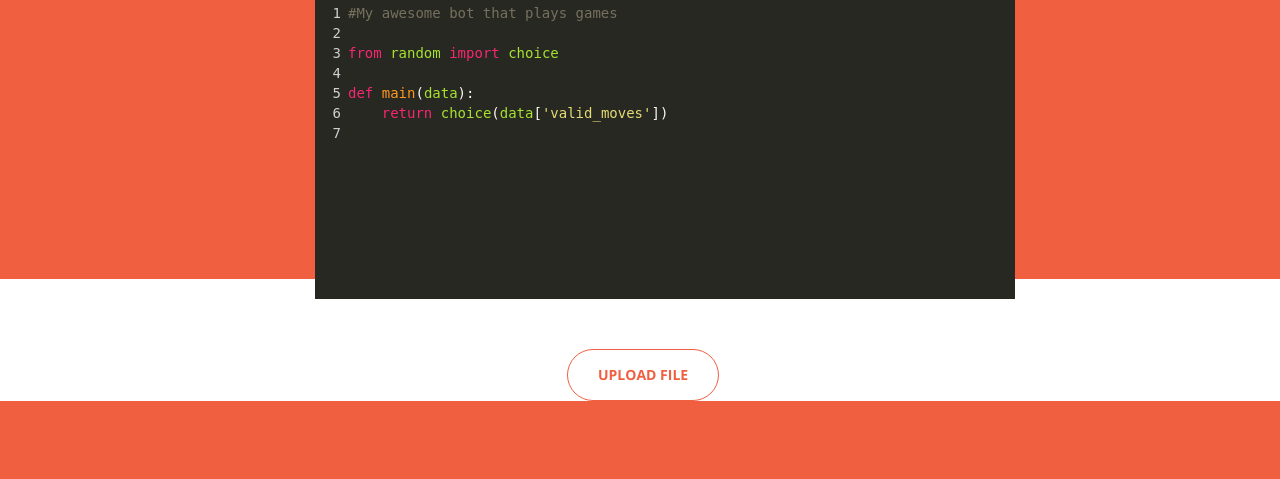
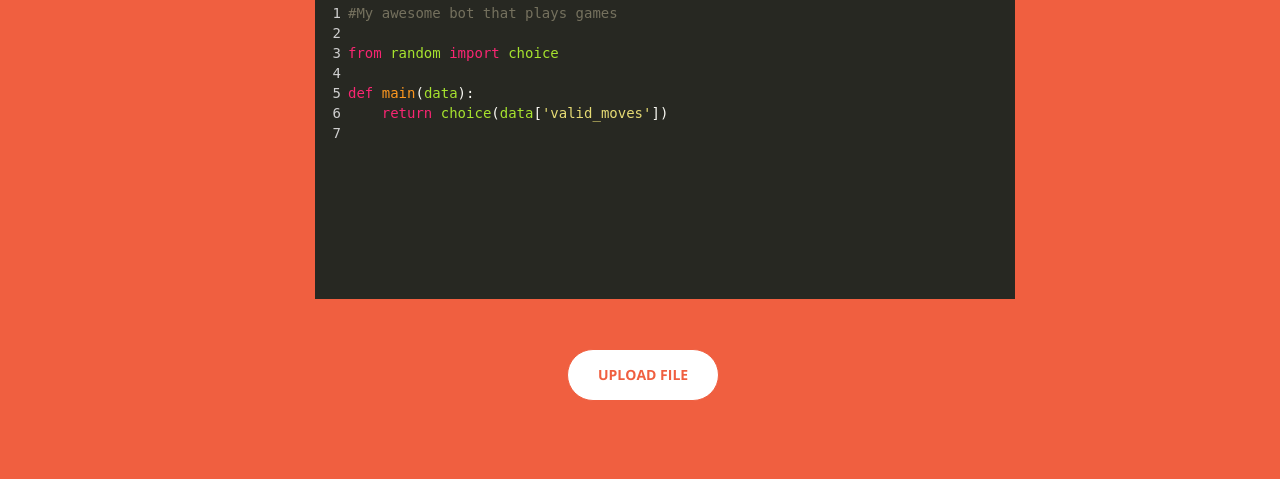
Before and after one commit to TristanWiley/Botler, a Flask app: page /upload in a window 1280 px wide. Shown: the part 521-1000 px from the top of the page. Before the commit the page ends 922 px from the top, so only its background shows below. Run offline with Flask 2, Linux system fonts and the light colour scheme; some libraries are stand-ins or nearby versions.

Commit message:
fixed html/css errors

```diff
--- a/templates/ide.html
+++ b/templates/ide.html
@@ -55,7 +55,7 @@
         <!-- /.container-fluid -->
     </nav>
 
-   <section class="bg-primary" id = "abouttbhlol" style="height:100%">
+   <section class="bg-primary" id = "abouttbhlol" style="height:1000px">
         <div class="container" >
             <div class="row">
                 <div class="col-lg-8 col-lg-offset-2 text-center">
@@ -73,18 +73,19 @@
                 <br><br><br><br><br><br><br>
                 <br><br><br><br><br><br><br>
                 <br><br><br><br><br><br><br>
-                <div class="ide_container">
-                    <textarea id="code" cols="120" rows="30">
+                <div class="fluid_container">
+                    <div class="ide_container">
+                        <textarea id="code" cols="120" rows="30">
 #My awesome bot that plays games
 
 from random import choice
 
 def main(data):
     return choice(data['valid_moves'])
-                    </textarea>
+                        </textarea>
+                    </div>
+                    <a onclick = "prompt_submit()" class= "btn btn-primary btn-xl page-scroll prog_submit"> Upload File </a>
                 </div>
-
-                <a onclick = "prompt_submit()" class= "btn btn-primary btn-xl page-scroll prog_submit"> Upload File </a>
             </div>
         </div>
     </section>
```
